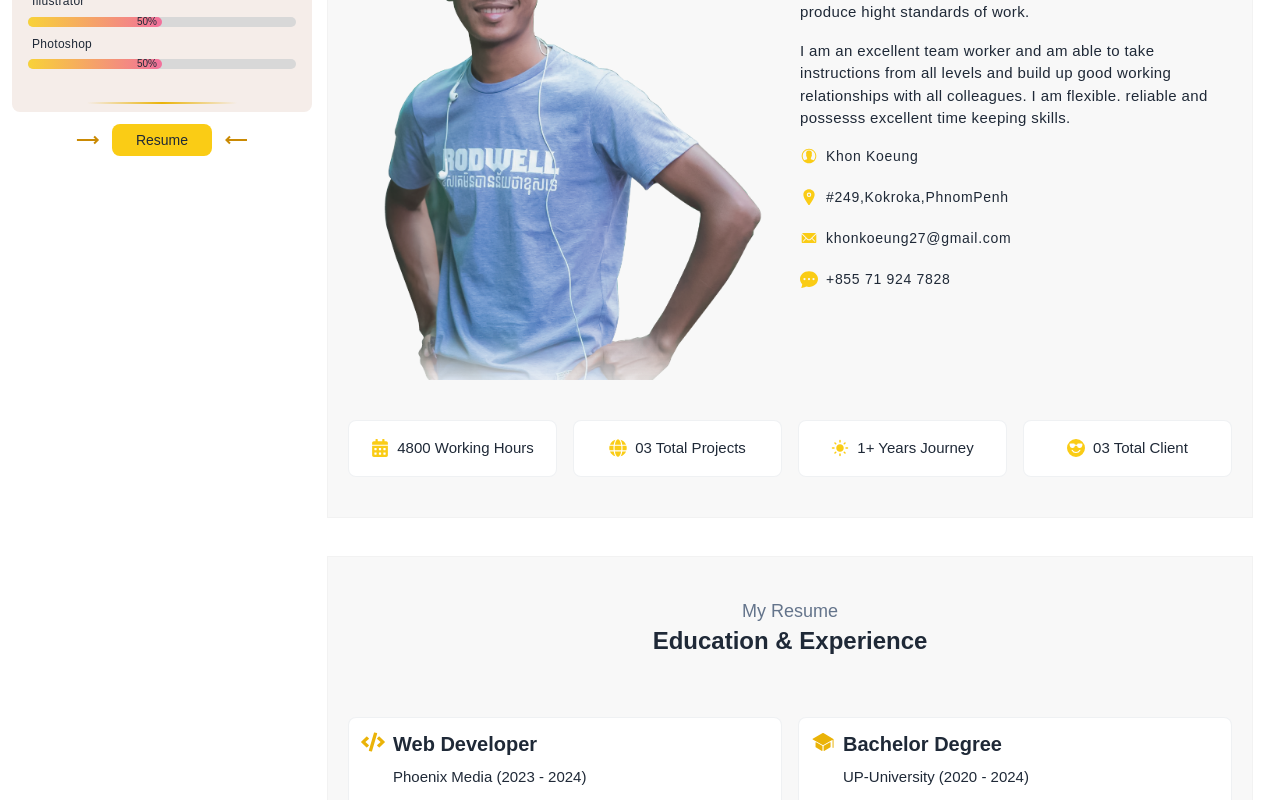
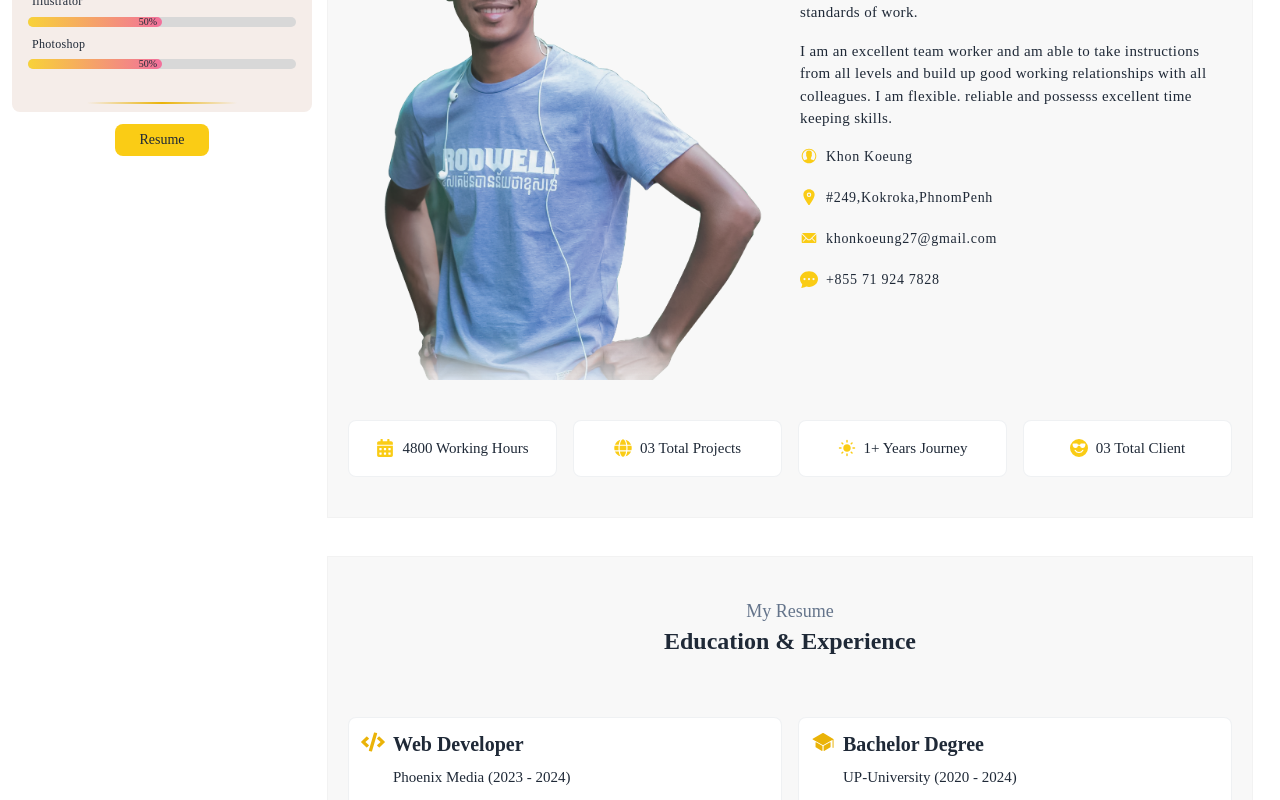
Before and after one commit to Webdevk28/kkoeung-folio, a React (Create React App) app: page / in a window 1280 px wide. Shown: the part 700-1500 px from the top of the page. Built offline with nearby package versions, Linux system fonts and the light colour scheme.

Commit message:
update commit211224

```diff
--- a/src/components/About.js
+++ b/src/components/About.js
@@ -35,12 +35,12 @@ function About () {
                 </div>
             </div>
 
-            <div className="mt-10 grid sm:grid-cols-2 md:grid-cols-4 text-[15px] gap-4 *:flex *:items-center *:justify-center *:gap-2 *:px-1 *:py-4 *:rounded-lg">
-                <div data-aos="fade-right" data-aos-duration="1500" className="r-side-item border border-slate-500/10"><div><FaCalendarAlt className="text-lg text-yellow-400"/></div> 4800 Working Hours</div>
-                <div data-aos="fade-right" data-aos-duration="1000" className="r-side-item border border-slate-500/10"><div><FaGlobe className="text-lg text-yellow-400"/></div> 03 Total Projects</div>
+            <div className="mt-10 grid sm:grid-cols-2 md:grid-cols-4 text-[15px] gap-4 *:flex *:items-center *:justify-center *:gap-2 *:px-1 *:py-4 *:rounded-lg *:border *:border-slate-500/10">
+                <div data-aos="fade-right" data-aos-duration="1500" className="r-side-item"><div><FaCalendarAlt className="text-lg text-yellow-400"/></div> 4800 Working Hours</div>
+                <div data-aos="fade-right" data-aos-duration="1000" className="r-side-item"><div><FaGlobe className="text-lg text-yellow-400"/></div> 03 Total Projects</div>
 
-                <div data-aos="fade-left" data-aos-duration="1000" className="r-side-item border border-slate-500/10"><div><MdLightMode className="text-lg text-yellow-400"/></div> 1+ Years Journey</div>
-                <div data-aos="fade-left" data-aos-duration="1500" className="r-side-item border border-slate-500/10"><div><BsEmojiSunglassesFill className="text-lg text-yellow-400"/></div>03 Total Client</div>
+                <div data-aos="fade-left" data-aos-duration="1000" className="r-side-item"><div><MdLightMode className="text-lg text-yellow-400"/></div> 1+ Years Journey</div>
+                <div data-aos="fade-left" data-aos-duration="1500" className="r-side-item"><div><BsEmojiSunglassesFill className="text-lg text-yellow-400"/></div>03 Total Client</div>
             </div>
         </section>
     )
--- a/src/components/Contact.js
+++ b/src/components/Contact.js
@@ -15,10 +15,9 @@ const Contact = () => {
         document.head.appendChild(meta);
 
         return () => {
-          // Cleanup if needed
           document.head.removeChild(meta);
         };
-      }, []);
+    }, []);
 
 
   return (
@@ -171,7 +170,7 @@ const Contact = () => {
                 {/* <!-- right side --> */}
                 <div className="right-side bg-white w-[428px] opacity-100 relative">
                     <Link to="/" className="flex justify-center items-center z-50 absolute top-0 left-2">
-                        <HiHome className="text-4xl md:text-3xl p-1 duration-300 text-yellow-600" name="close-circle" />
+                        <HiHome className="text-3xl p-1 duration-300 text-yellow-600" name="close-circle" />
                     </Link>
                     <div className="p-4 text-black tracking-wider">
                         {/* <!-- About --> */}
--- a/src/components/Footer.js
+++ b/src/components/Footer.js
@@ -23,13 +23,13 @@ const Footer = () => {
                     </div>
 
                     <div className="flex gap-2 sm:items-center">
-                        <FaTelegramPlane className="text-yellow-500 text-lg" />
-                        <b>TELEGRAM:</b> <a href="https://t.me/koeung28" className="hover:text-blue-500">https://t.me/kkoeung27</a>
+                        <BiLogoGmail className="text-yellow-500 text-lg" />
+                        <b>E-MAIL:</b> khonkoeung27@gmail.com
                     </div>
 
                     <div className="flex gap-2 sm:items-center">
-                        <BiLogoGmail className="text-yellow-500 text-lg" />
-                        <b>E-MAIL:</b> khonkoeung27@gmail.com
+                        <FaTelegramPlane className="text-yellow-500 text-lg" />
+                        <b>TELEGRAM:</b> <a href="https://t.me/koeung28" className="hover:text-blue-500">https://t.me/kkoeung27</a>
                     </div>
                 </div>
             </div>
--- a/src/components/Leftside.js
+++ b/src/components/Leftside.js
@@ -49,7 +49,6 @@ const Leftside = () => {
                             <p className="hover:w-full text-[12px] tracking-wider">AVAILABLE FOR HIRE</p>
                         </div>
                     </div>
-
                     <span className="text-lg mt-3 text-center font-semibold block">KHON KOEUNG</span>
                     <div className='l-span text-sm mt-2 tracking-wide text-center text-yellow-400'>
                         <span ref={typedRef}></span>
@@ -65,9 +64,9 @@ const Leftside = () => {
                 <div data-aos="zoom-in-down" className='hidden md:block mt-5'><Progress /></div>
                 <p className='hidden md:block h-[2px] w-1/2 mx-auto bg-gradient-to-l from-transparent via-yellow-500 to-transparent mt-3' />
                 <div className='flex justify-center items-center pb-4 md:pb-0 mt-0 md:mt-5'>
-                    <div className='text-2xl text-yellow-600 px-3'><CgArrowLongRight /></div>
+                    {/* <div className='text-2xl text-yellow-600 px-3'><CgArrowLongRight /></div> */}
                     <Link to="/Contact" className='px-6 py-1.5 bg-yellow-400 rounded-lg text-sm hover:text-white hover:bg-yellow-500 duration-300 hover:scale-x-110'>Resume</Link>
-                    <div className='text-2xl text-yellow-600 px-3'><CgArrowLongLeft /></div>
+                    {/* <div className='text-2xl text-yellow-600 px-3'><CgArrowLongLeft /></div> */}
                 </div>
             </section>
         </>
--- a/src/components/Topbanner.js
+++ b/src/components/Topbanner.js
@@ -12,12 +12,10 @@ const Top = () => {
                             <h1 className="text-3xl font-semibold inline-block text-gray-100"> Khon <span className="l-span">Koeung</span></h1>
                             <span className="l-span text-[13px]">I'm Web Developer</span>
                             <span className="text-gray-100">I'm Khon Koeung. I am proficient in frontend web development & ui design. I have been working with one year experience in this field.</span>
-                            <div><button className="text-gray-100 px-4 py-1 bg-yellow-500 rounded text-sm">Download</button></div>
+                            {/* <div><button className="text-gray-100 px-4 py-1 bg-yellow-500 rounded text-sm">Download</button></div> */}
                         </div>
                     </div>
-                    <div className="">
-                        <div><img src={Avatar} /></div>
-                    </div>
+                    <div><img src={Avatar} /></div>
                 </div>
             </section>
         </>
--- a/src/index.css
+++ b/src/index.css
@@ -1,7 +1,7 @@
 @tailwind base;
 @tailwind components;
 @tailwind utilities;
-@import url('https://fonts.googleapis.com/css2?family=Geologica:wght@100..900&family=Kdam+Thmor+Pro&family=Pathway+Extreme:ital,opsz,wght@0,8..144,100..900;1,8..144,100..900&display=swap');
+@import url('https://fonts.googleapis.com/css2?family=Jost:ital,wght@0,100..900;1,100..900&display=swap');
 
 :root {
    --bg-white:  #fff;
@@ -23,7 +23,7 @@ body{
    /* font-family: "Space Grotesk", sans-serif; */
    background-color: var(--bg-white);
    color: var(--text-color);
-   font-family: "Pathway Extreme", sans-serif;
+   font-family: "Jost", serif;
    font-size: 15px;
 }
 
@@ -81,8 +81,6 @@ body{
 .filter-item.active {
    color: var(--span);
 }
-
-
 
  .gallery-item.hide {
    display: none;
```
